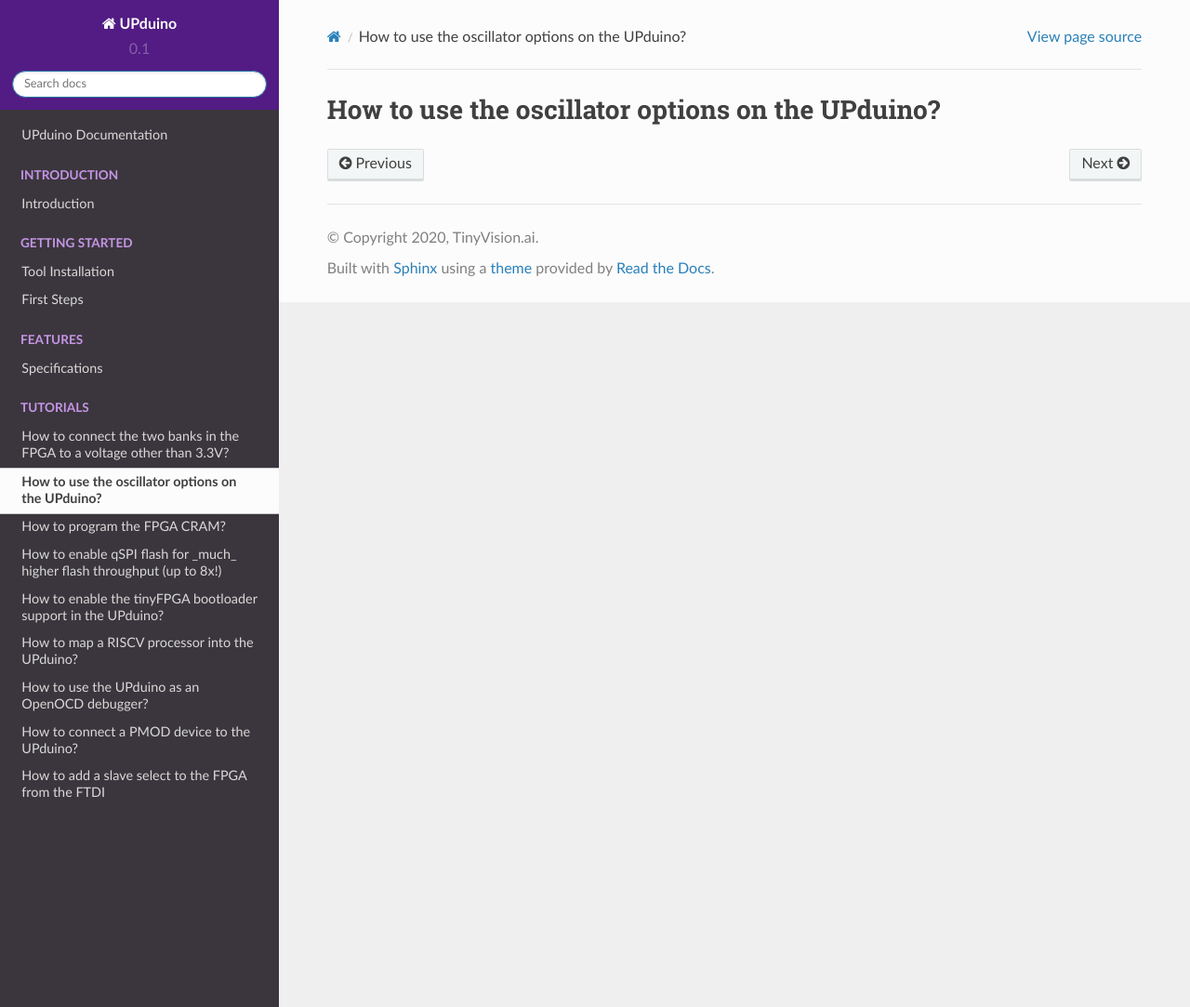
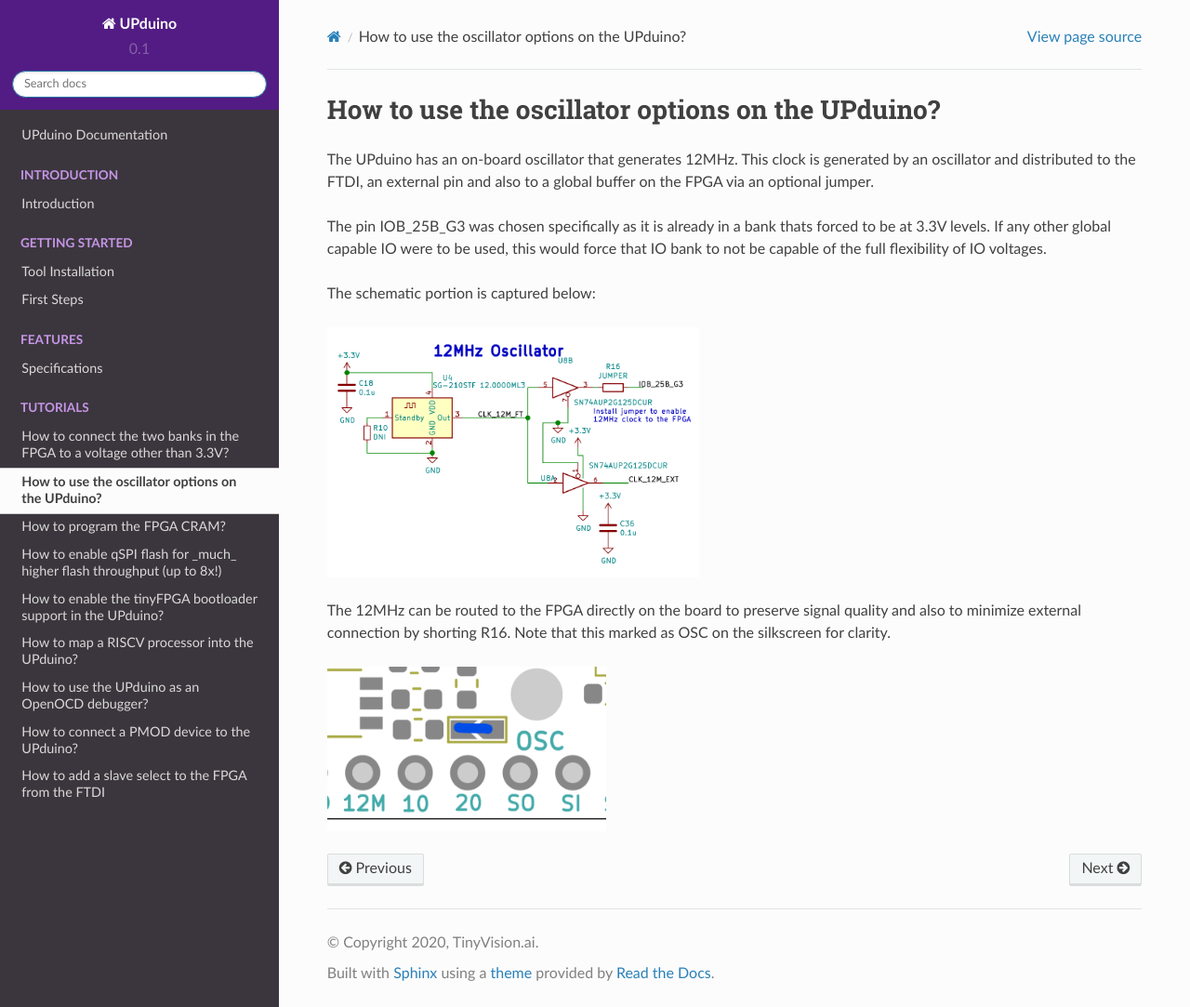
Before and after one commit to tinyvision-ai-inc/UPduino-v3.0, a Sphinx documentation site: the page built from docs/source/tutorials/oscillator.rst, in a window 1280 px wide and 1083 px high. Shown: the whole window at 93% size. Built offline with Sphinx 7.4.7 and the Read the Docs theme 2.0.0, drawn with Linux system fonts in a browser that asks for light colours; pages that are not in the unit, such as notebooks, are missing from menus.

Commit message:
Added oscillator section

```diff
--- a/docs/source/tutorials/oscillator.rst
+++ b/docs/source/tutorials/oscillator.rst
@@ -1,2 +1,18 @@
 How to use the oscillator options on the UPduino?
 ====
+
+The UPduino has an on-board oscillator that generates 12MHz. This clock is generated by an oscillator and distributed to the FTDI, an external pin and also to a global buffer on the FPGA via an optional jumper.
+
+The pin IOB_25B_G3 was chosen specifically as it is already in a bank thats forced to be at 3.3V levels. If any other global capable IO were to be used, this would force that IO bank to not be capable of the full flexibility of IO voltages.
+
+The schematic portion is captured below:
+
+.. image:: upduino_osc_schematic.png
+  :width: 400
+  :alt: UPduino oscillator schematic
+
+The 12MHz can be routed to the FPGA directly on the board to preserve signal quality and also to minimize external connection by shorting R16. Note that this marked as OSC on the silkscreen for clarity.
+
+.. image:: upduino_osc_layout.png
+  :width: 300
+  :alt: UPduino oscillator layout
```
Also changed, not shown: docs/source/tutorials/upduino_osc_layout.png (added), docs/source/tutorials/upduino_osc_schematic.png (added).
